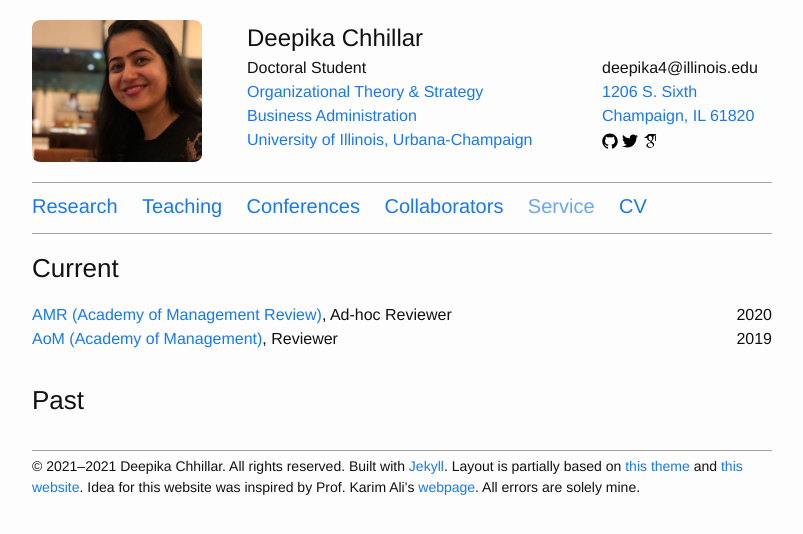
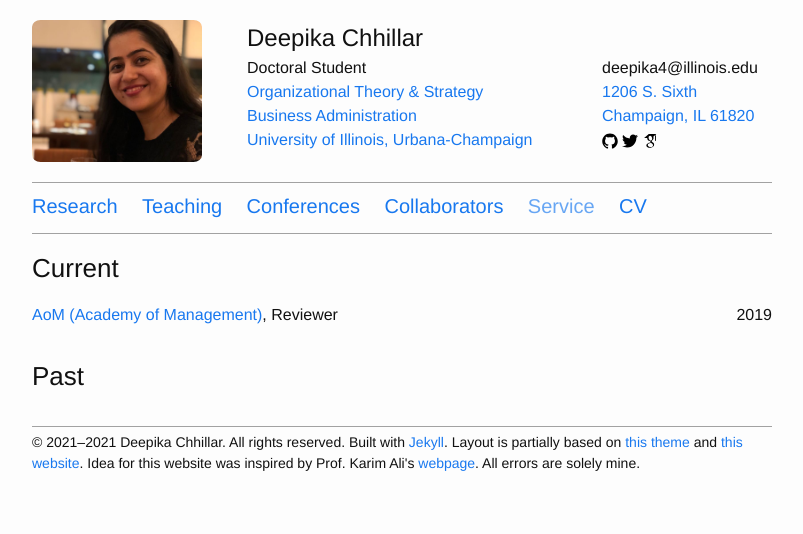
Before and after one commit to deepikachhillar/deepikachhillar.github.io, a Jekyll site: the page built from nav/service.md, in a window 1280 px wide. Shown: the top 534 px of the page, without its empty margins (238-1041 px from the left). Built offline with Jekyll 4.4.1, drawn with Linux system fonts in a browser that asks for light colours.

Commit message:
Update services.yml

```diff
--- a/_data/services.yml
+++ b/_data/services.yml
@@ -1,7 +1,7 @@
 # 2022
 - name: AMR (Academy of Management Review)
   role: Ad-hoc Reviewer
-  year: 2020
+  year:
   website: https://journals.aom.org/journal/amr
 
 - name: AoM (Academy of Management)
```
